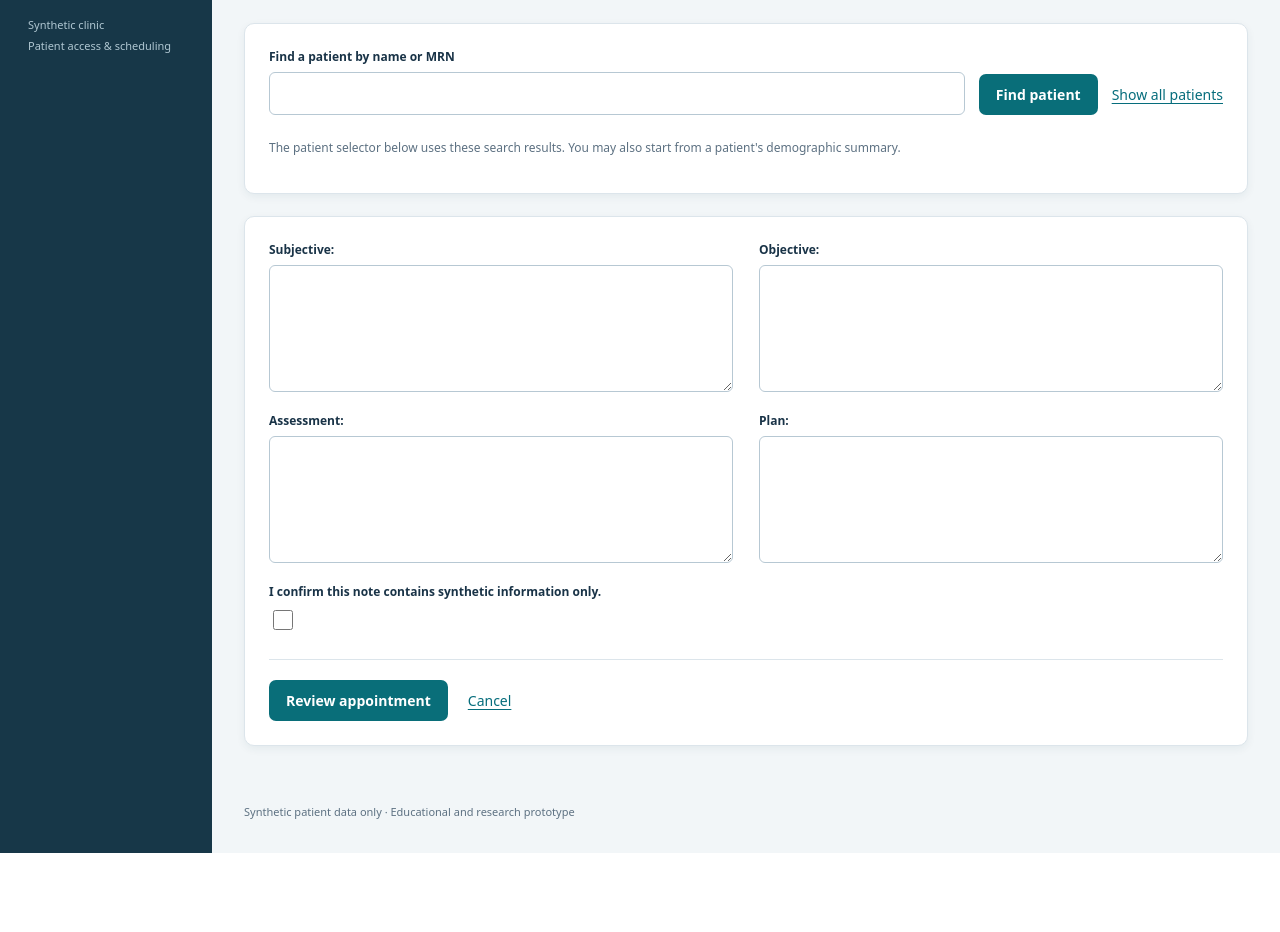
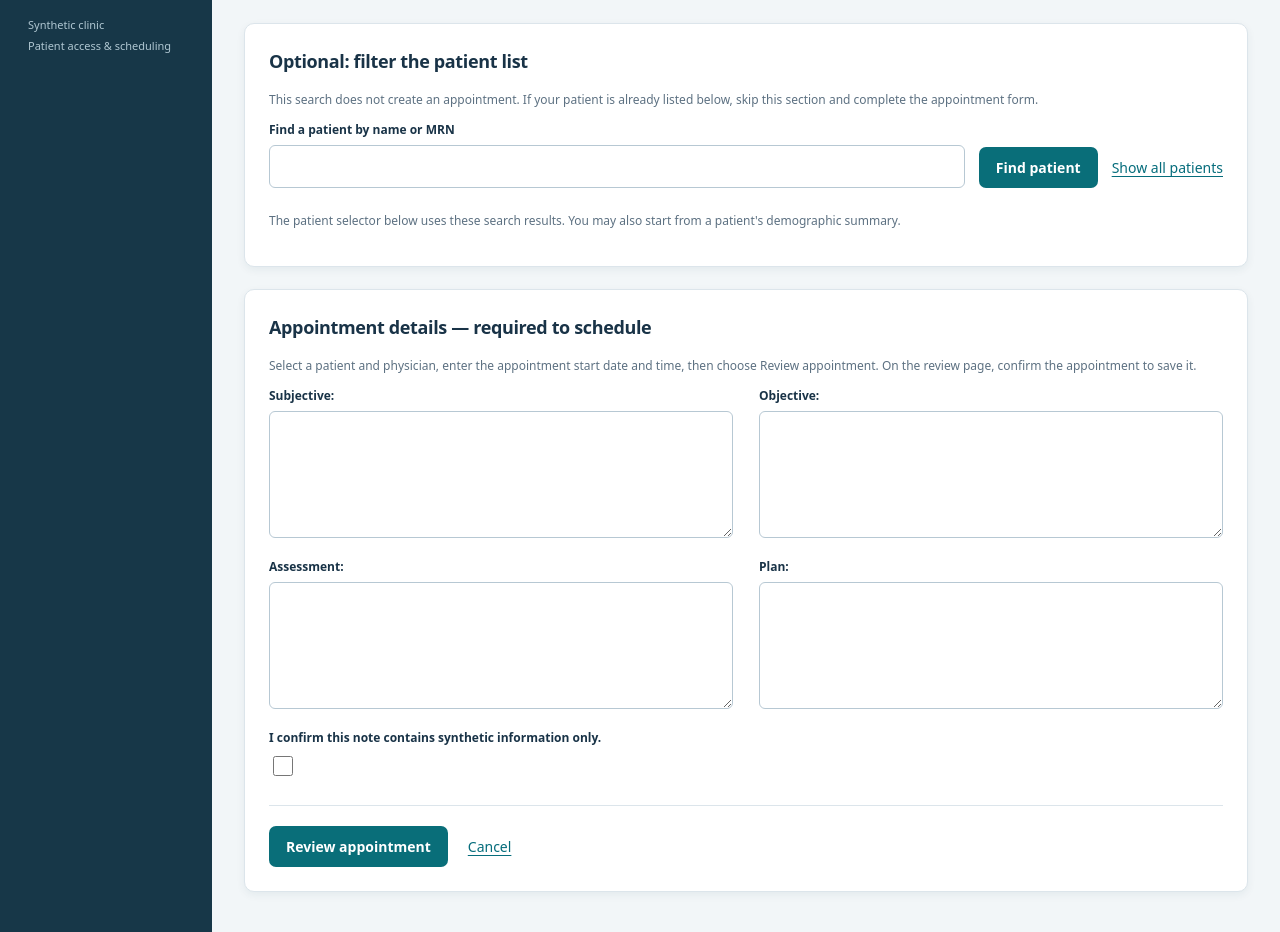
Before and after one commit to KateK77/careflow-ehr, a Django app: template careflow/scheduling/templates/scheduling/form.html in a window 1280 px wide. Shown: the part 204-1136 px from the top of the page. Before the commit the page ends 1057 px from the top, so only its background shows below. Run offline with Django 5.2, Linux system fonts and the light colour scheme; the template is opened without the code that fills it: values that come from a table or form of the project are taken from there, others are empty.

Commit message:
Clarify optional patient search and required appointment form

```diff
--- a/careflow/scheduling/templates/scheduling/form.html
+++ b/careflow/scheduling/templates/scheduling/form.html
@@ -25,7 +25,9 @@
   </h1>
   <p class="muted">Enter times in {{ clinic_zone }}. All patient and visit information must be synthetic.</p>
   {% if not appointment %}
-    <section class="panel">
+    <section class="panel" aria-labelledby="patient-search-heading">
+      <h2 id="patient-search-heading">Optional: filter the patient list</h2>
+      <p class="small muted">This search does not create an appointment. If your patient is already listed below, skip this section and complete the appointment form.</p>
       <form method="get" class="filters">
         <div class="field grow">
           <label for="patient-search">Find a patient by name or MRN</label>
@@ -42,7 +44,9 @@
       </p>
     </section>
   {% endif %}
-  <form method="post" class="panel">
+  <form method="post" class="panel" aria-labelledby="appointment-details-heading">
+    <h2 id="appointment-details-heading">Appointment details — required to schedule</h2>
+    <p class="small muted">Select a patient and physician, enter the appointment start date and time, then choose Review appointment. On the review page, confirm the appointment to save it.</p>
     {% csrf_token %}
     {{ form.non_field_errors }}
     {% for hidden in form.hidden_fields %}
```
